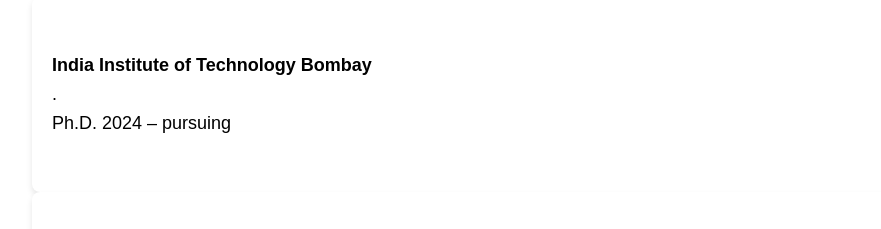
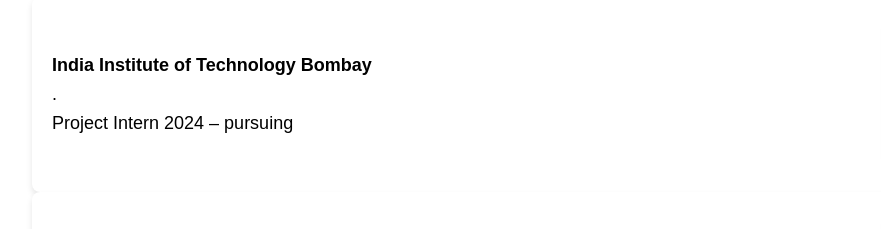
Before and after one commit to naimat04/Resume-job, a plain HTML site: page aboutme.html in a window 1280 px wide. Shown: the part 933-1162 px from the top of the page, 96-977 px from the left. Drawn offline with Linux system fonts and the light colour scheme.

Commit message:
Update aboutme.html

```diff
--- a/aboutme.html
+++ b/aboutme.html
@@ -79,7 +79,7 @@
 
             <p>
             <h4>India Institute of Technology Bombay</h4>.</p>
-            <p> Ph.D. 2024 – pursuing </p>
+            <p> Project Intern 2024 – pursuing </p>
         </div>
         <div><img class="image_logo" src="image/education/iitb.png" alt="survey image"></div>
 
```
